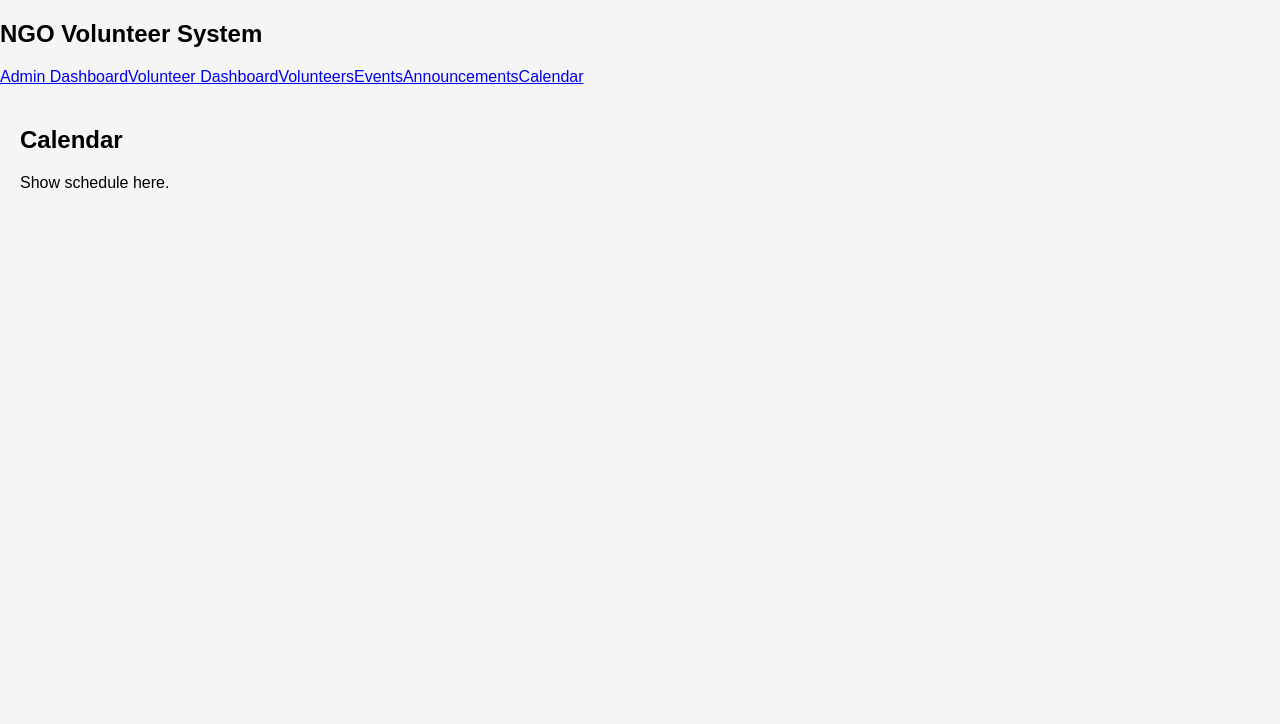
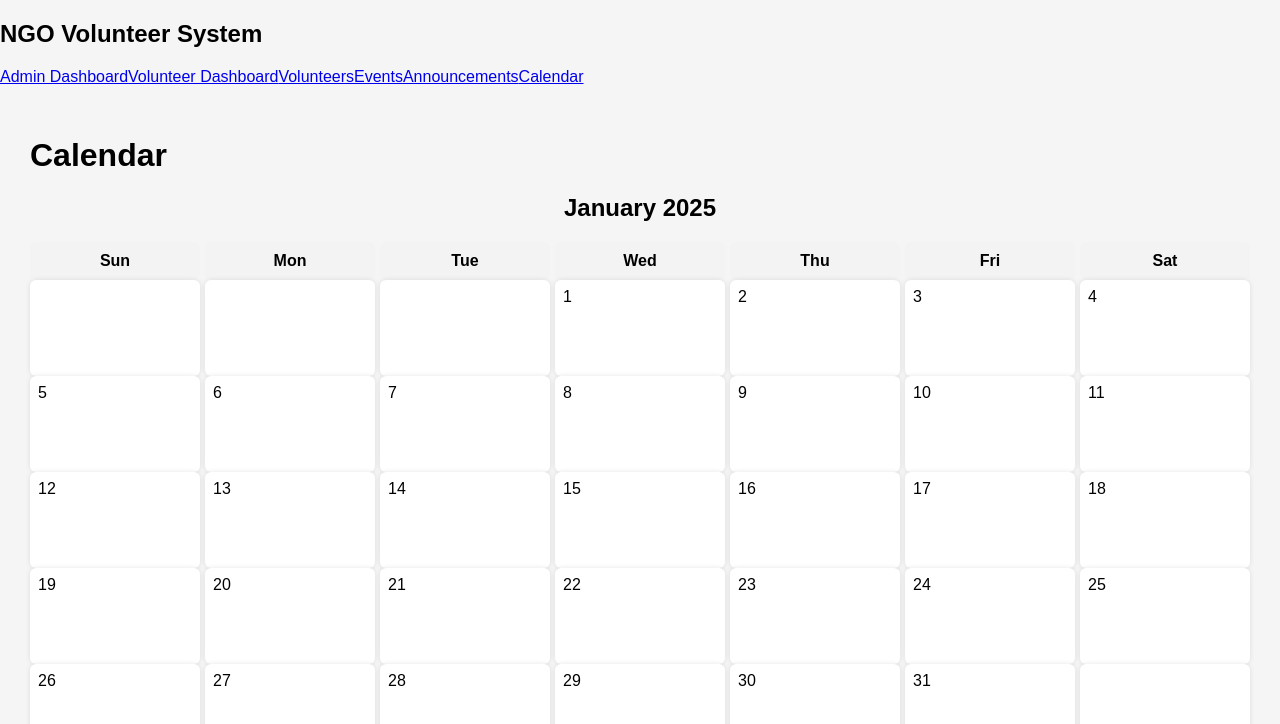
Before and after one commit to Sanjana-Chinnannavar/ngo-app, a React (Vite) app: page /calendar in a window 1280 px wide. Shown: the top 724 px of the page. Built offline with nearby package versions, Linux system fonts and the light colour scheme.

Commit message:
Added real calendar grid UI (January 2025 mock)

```diff
--- a/src/pages/Calendar.jsx
+++ b/src/pages/Calendar.jsx
@@ -1,10 +1,76 @@
 const Calendar = () => {
+  // Example static month: January 2025 (starts on Wednesday)
+  const daysOfWeek = ["Sun", "Mon", "Tue", "Wed", "Thu", "Fri", "Sat"];
+
+  // Hardcoded grid for January 2025
+  const calendarGrid = [
+    ["", "", "", "1", "2", "3", "4"],
+    ["5", "6", "7", "8", "9", "10", "11"],
+    ["12", "13", "14", "15", "16", "17", "18"],
+    ["19", "20", "21", "22", "23", "24", "25"],
+    ["26", "27", "28", "29", "30", "31", ""],
+  ];
+
   return (
-    <div style={{ padding: "20px" }}>
-      <h2>Calendar</h2>
-      <p>Show schedule here.</p>
+    <div style={styles.container}>
+      <h1 style={styles.header}>Calendar</h1>
+
+      {/* Month Header */}
+      <h2 style={styles.month}>January 2025</h2>
+
+      {/* Weekday Labels */}
+      <div style={styles.weekRow}>
+        {daysOfWeek.map((day) => (
+          <div key={day} style={styles.weekCell}>
+            <b>{day}</b>
+          </div>
+        ))}
+      </div>
+
+      {/* Calendar Grid */}
+      {calendarGrid.map((week, i) => (
+        <div key={i} style={styles.weekRow}>
+          {week.map((date, j) => (
+            <div key={j} style={styles.dayCell}>
+              {date && <span>{date}</span>}
+            </div>
+          ))}
+        </div>
+      ))}
     </div>
   );
 };
 
+// Styling
+const styles = {
+  container: {
+    padding: "30px",
+  },
+  header: {
+    marginBottom: "20px",
+  },
+  month: {
+    textAlign: "center",
+    marginBottom: "20px",
+  },
+  weekRow: {
+    display: "grid",
+    gridTemplateColumns: "repeat(7, 1fr)",
+    gap: "5px",
+  },
+  weekCell: {
+    padding: "10px",
+    textAlign: "center",
+    background: "#f3f3f3",
+    borderRadius: "6px",
+  },
+  dayCell: {
+    height: "80px",
+    background: "white",
+    borderRadius: "6px",
+    boxShadow: "0 0 5px rgba(0,0,0,0.1)",
+    padding: "8px",
+  },
+};
+
 export default Calendar;
```
